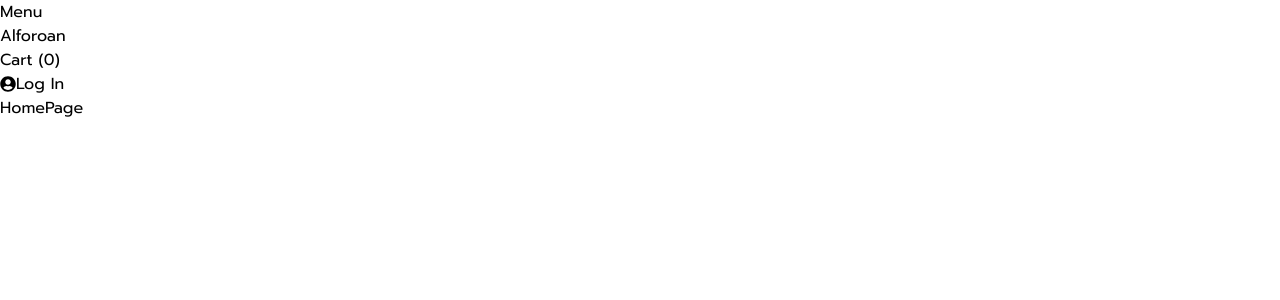
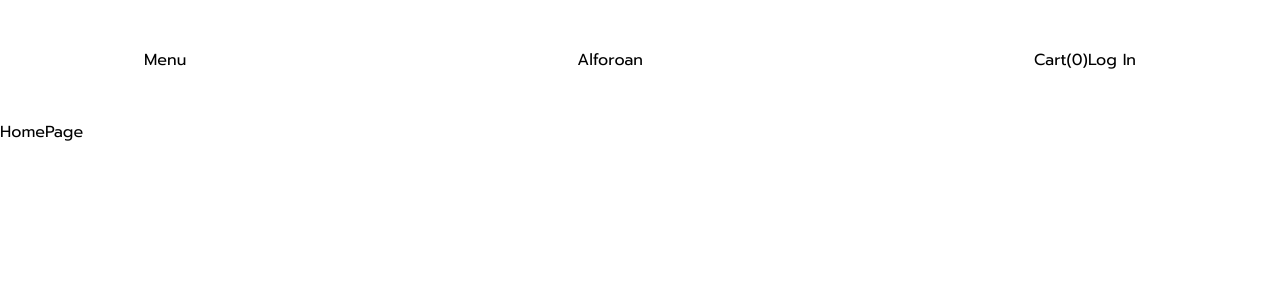
Before and after one commit to Alforoan/products, a React (Create React App) app: page / in a window 1280 px wide. Shown: the top 300 px of the page. Built offline with nearby package versions, Linux system fonts and the light colour scheme.

Commit message:
add some css changes to navbar

```diff
--- a/src/App.tsx
+++ b/src/App.tsx
@@ -4,6 +4,8 @@ import { Routes, Route } from "react-router-dom";
 import Home from "./pages/HomePage";
 import About from "./pages/AboutPage";
 import Products from "./pages/ProductsPage";
+import Cart from "./pages/CartPage";
+import Login from "./pages/LoginPage";
 
 function App() {
   return (
@@ -13,6 +15,8 @@ function App() {
         <Route path="/" element={<Home />} />
         <Route path="/about" element={<About />} />
         <Route path="/products" element={<Products />} />
+        <Route path="/cart" element={<Cart />} />
+        <Route path="/login" element={<Login />} />
       </Routes>
     </>
   );
--- /dev/null
+++ b/src/components/Heading.jsx
@@ -0,0 +1,7 @@
+import React from "react";
+
+function Heading() {
+  return <div>Heading</div>;
+}
+
+export default Heading;
--- a/src/components/Navbar.jsx
+++ b/src/components/Navbar.jsx
@@ -6,11 +6,17 @@ import Login from "../pages/LoginPage";
 
 function Navbar() {
   return (
-    <section>
-      <h2>Menu</h2>
-      <h1>Alforoan</h1>
-      <CartPage />
-      <Login />
+    <section className=" py-12  ">
+      <div className="flex m-auto justify-between max-w-screen-lg">
+        <button type="button" className="px-4">
+          Menu
+        </button>
+        <Link to="/">Alforoan</Link>
+        <div className="px-4 flex">
+          <Link to="/cart">Cart(0)</Link>
+          <Link to="/login">Log In</Link>
+        </div>
+      </div>
     </section>
   );
 }
--- a/src/components/Sidebar.jsx
+++ b/src/components/Sidebar.jsx
@@ -1,4 +1,6 @@
 import React from "react";
+import { Link } from "react-router-dom";
+import { links } from "../utils/links";
 
 function Sidebar() {
   return (
--- a/src/pages/CartPage.jsx
+++ b/src/pages/CartPage.jsx
@@ -1,7 +1,7 @@
 import React from "react";
 
 function CartPage() {
-  return <div>Cart (0)</div>;
+  return <div>Here's a cart page</div>;
 }
 
 export default CartPage;
--- a/src/pages/LoginPage.jsx
+++ b/src/pages/LoginPage.jsx
@@ -5,7 +5,7 @@ function LoginPage() {
   return (
     <main className="flex items-center">
       <FaUserCircle />
-      <h2>Log In</h2>{" "}
+      <h2>Here's a login page</h2>
     </main>
   );
 }
```
